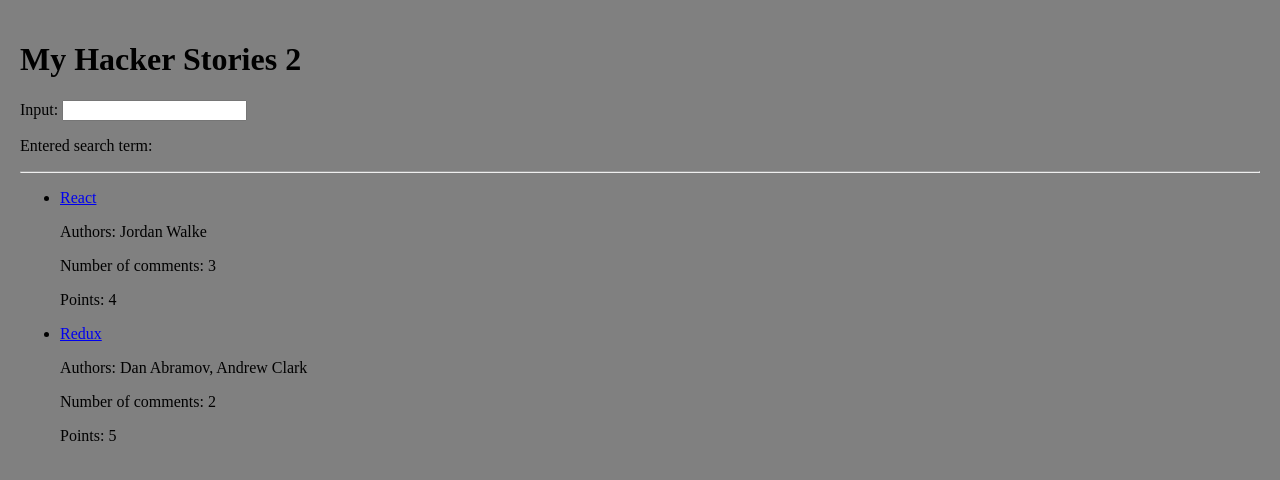
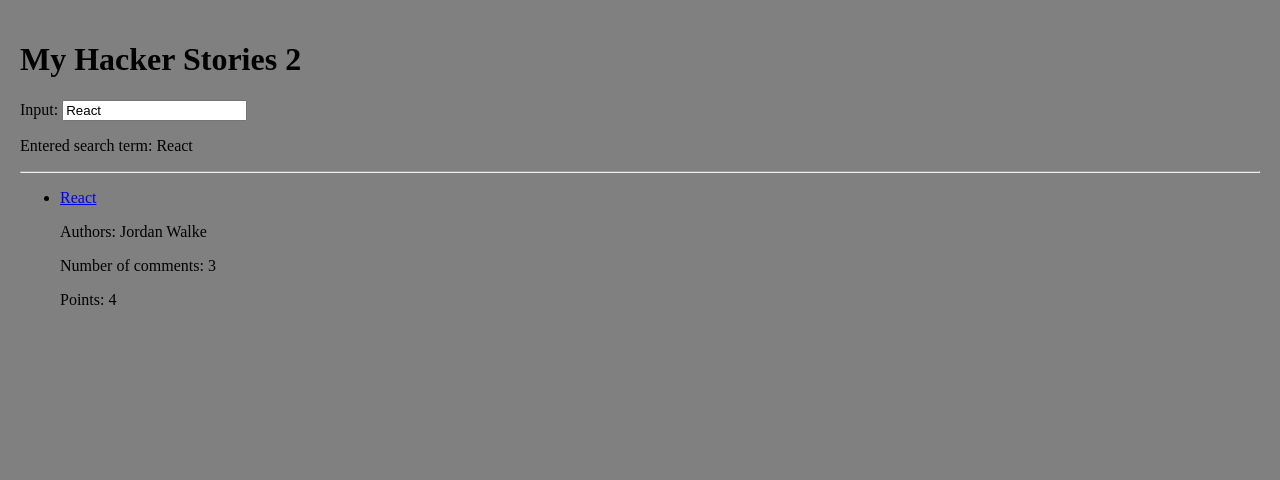
Before and after one commit to TomasNati/react, a React (Vite) app in the folder hacker-stories/: page / in a window 1280 px wide. Shown: the top 480 px of the page. Built offline with nearby package versions, Linux system fonts and the light colour scheme.

Commit message:
Pasanndo un valor inicial al input

```diff
--- a/hacker-stories/src/App.tsx
+++ b/hacker-stories/src/App.tsx
@@ -46,14 +46,14 @@
   return (
     <>
       <label htmlFor="sample">Input: </label>
-      <input type="text" id="sample" onChange={onChangeHandler} onBlur={onBlurHandler}/>
+      <input type="text" id="sample" value={searchTerm} onChange={onChangeHandler} onBlur={onBlurHandler}/>
       <p>Entered search term: {searchTerm}</p>
     </>
   )
 }
 
 const App = () =>  {
-  const [searchTerm, setSearchTerm] = useState("")
+  const [searchTerm, setSearchTerm] = useState("React")
   const stories: Stories[] =  [
     {
       title: 'React',
```
